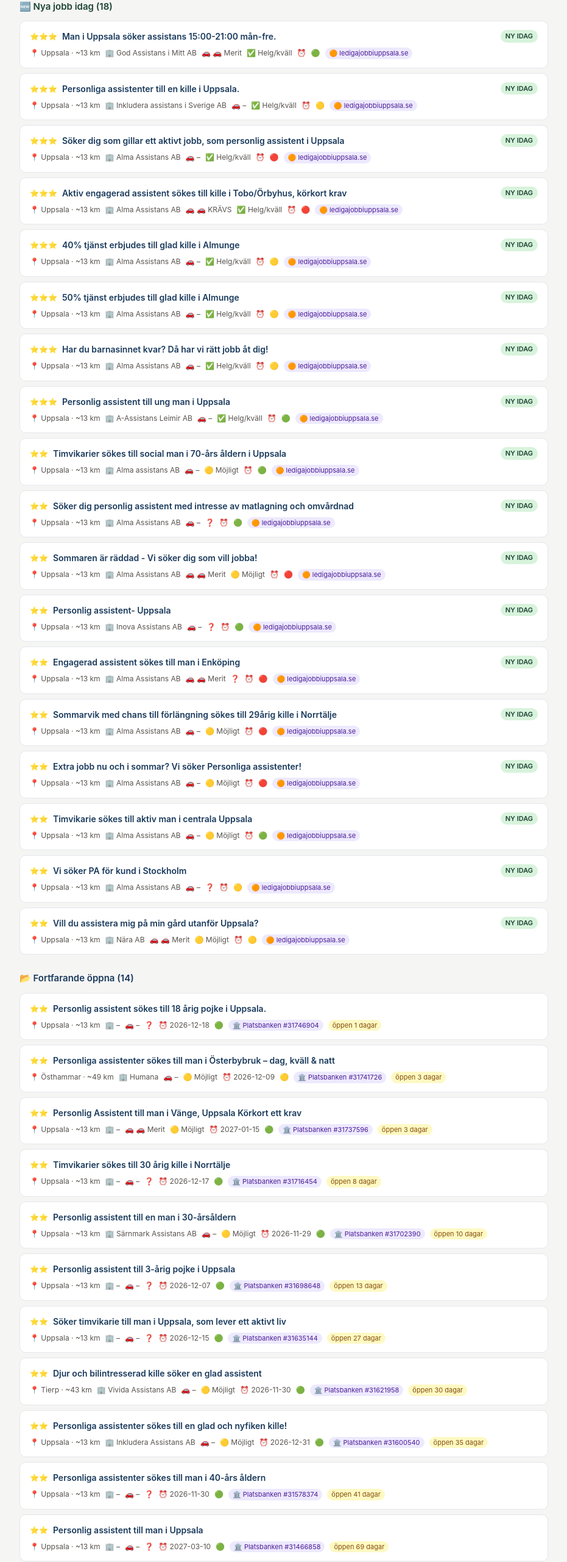
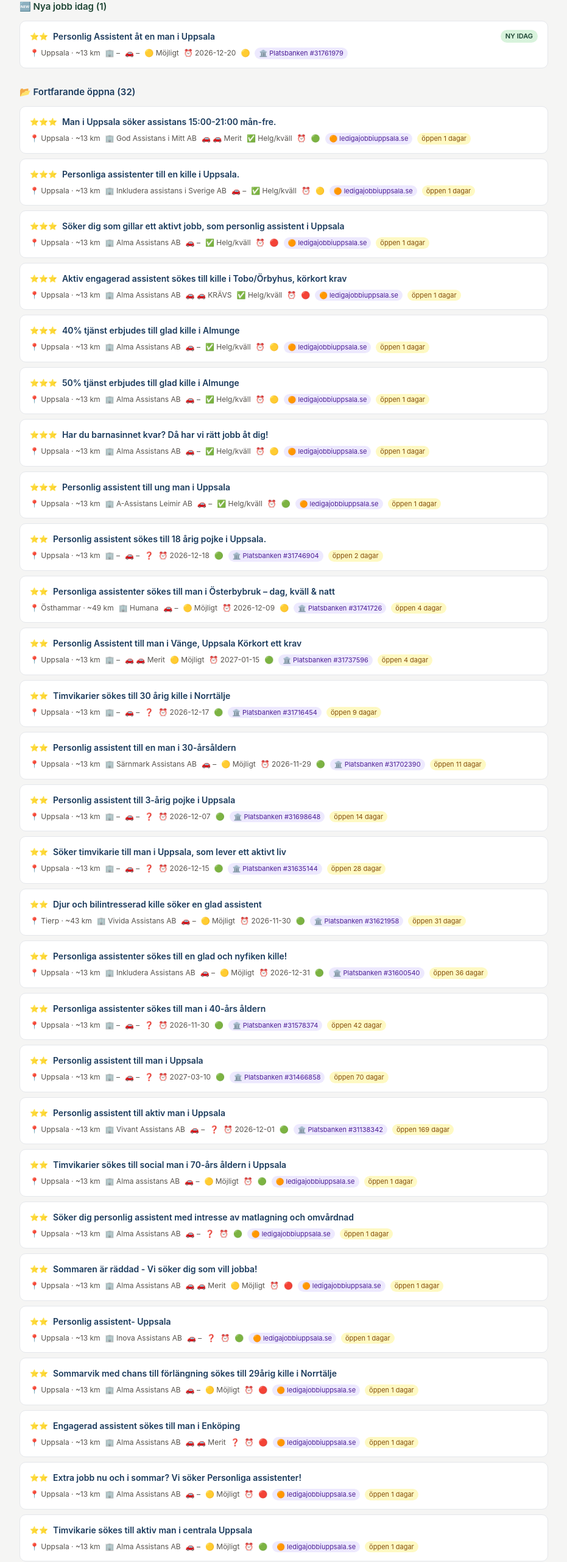
Before and after one commit to BorisTeuks/pa-jobb-uppsala, a plain HTML site: page docs/index.html in a window 1280 px wide. Shown: the part 236-2797 px from the top of the page at 61% size, without its empty margins (174-1105 px from the left). Drawn offline with Linux system fonts and the light colour scheme.

Commit message:
Auto: PA-jobb uppdatering 2026-11-21

```diff
--- a/docs/index.html
+++ b/docs/index.html
@@ -2,7 +2,7 @@
 <html lang="sv">
 <head>
 <meta charset="UTF-8"><meta name="viewport" content="width=device-width,initial-scale=1">
-<title>PA-jobb Uppsala – 2026-11-20</title>
+<title>PA-jobb Uppsala – 2026-11-21</title>
 <style>
   *{box-sizing:border-box;margin:0;padding:0}
   body{font-family:-apple-system,BlinkMacSystemFont,'Segoe UI',sans-serif;background:#f5f5f4;color:#1c1917;line-height:1.5}
@@ -45,24 +45,45 @@
 <body>
 <header>
   <h1>📋 PA-jobb Uppsala</h1>
-  <p>Uppdaterad 2026-11-20 &middot; Manliga kunder &middot; Max 50 km från Hjulaxelvägen 128 &middot; Körkort &amp; helg prioriterat</p>
+  <p>Uppdaterad 2026-11-21 &middot; Manliga kunder &middot; Max 50 km från Hjulaxelvägen 128 &middot; Körkort &amp; helg prioriterat</p>
   <div class="stats">
-    <div class="stat"><span>18</span>Nya idag</div>
-    <div class="stat"><span>14</span>Öppna</div>
+    <div class="stat"><span>1</span>Nya idag</div>
+    <div class="stat"><span>32</span>Öppna</div>
     <div class="stat"><span>0</span>Stängda</div>
     <div class="stat"><span>2</span>För långt</div>
   </div>
-  <div class="sources">📡 Källor: 14 från Platsbanken &nbsp;|&nbsp; 18 från ledigajobbiuppsala</div>
+  <div class="sources">📡 Källor: 15 från Platsbanken &nbsp;|&nbsp; 18 från ledigajobbiuppsala</div>
 </header>
 <main>
   <div class="section">
-    <div class="section-title" style="color:#1B4332">🆕 Nya jobb idag (18)</div>
+    <div class="section-title" style="color:#1B4332">🆕 Nya jobb idag (1)</div>
+
+    <div class="card">
+      <div class="card-top">
+        <span class="stars" style="color:#1A3A5C">⭐⭐</span>
+        <a href="https://arbetsformedlingen.se/platsbanken/annonser/31761979" target="_blank" class="job-title">Personlig Assistent åt en man i Uppsala</a>
+        <span class="badge badge-new">NY IDAG</span>
+      </div>
+      <div class="card-meta">
+        <span>📍 Uppsala &middot; ~13 km</span>
+        <span>🏢 –</span>
+        <span>🚗 –</span>
+        <span>🟡 Möjligt</span>
+        <span>⏰ 2026-12-20</span>
+        <span>🟡</span>
+        <span class="src-badge">🏛️ Platsbanken #31761979</span>
+
+      </div>
+    </div>
+  </div>
+  <div class="section">
+    <div class="section-title" style="color:#1A3A5C">📂 Fortfarande öppna (32)</div>
 
     <div class="card">
       <div class="card-top">
         <span class="stars" style="color:#1B4332">⭐⭐⭐</span>
         <a href="https://godassistans.se/jobba-hos-oss/lediga-tjanster/job/?132907&AMS" target="_blank" class="job-title">Man i Uppsala söker assistans 15:00-21:00 mån-fre.</a>
-        <span class="badge badge-new">NY IDAG</span>
+
       </div>
       <div class="card-meta">
         <span>📍 Uppsala &middot; ~13 km</span>
@@ -72,14 +93,14 @@
         <span>⏰ </span>
         <span>🟢</span>
         <span class="src-badge">🟠 ledigajobbiuppsala.se</span>
-
+        <span class='days-open'>öppen 1 dagar</span>
       </div>
     </div>
     <div class="card">
       <div class="card-top">
         <span class="stars" style="color:#1B4332">⭐⭐⭐</span>
         <a href="https://jobb.inkluderaassistans.se/jobb/10c3cee3-ab1d-490b-b53c-2f91eb3efb25" target="_blank" class="job-title">Personliga assistenter till en kille i Uppsala.</a>
-        <span class="badge badge-new">NY IDAG</span>
+
       </div>
       <div class="card-meta">
         <span>📍 Uppsala &middot; ~13 km</span>
@@ -89,14 +110,14 @@
         <span>⏰ </span>
         <span>🟡</span>
         <span class="src-badge">🟠 ledigajobbiuppsala.se</span>
-
+        <span class='days-open'>öppen 1 dagar</span>
       </div>
     </div>
     <div class="card">
       <div class="card-top">
         <span class="stars" style="color:#1B4332">⭐⭐⭐</span>
         <a href="https://almaportalen.assistansstod.se/recruitment/apply/2075/?source=2" target="_blank" class="job-title">Söker dig som gillar ett aktivt jobb, som personlig assistent i Uppsala</a>
-        <span class="badge badge-new">NY IDAG</span>
+
       </div>
       <div class="card-meta">
         <span>📍 Uppsala &middot; ~13 km</span>
@@ -106,14 +127,14 @@
         <span>⏰ </span>
         <span>🔴</span>
         <span class="src-badge">🟠 ledigajobbiuppsala.se</span>
-
+        <span class='days-open'>öppen 1 dagar</span>
       </div>
     </div>
     <div class="card">
       <div class="card-top">
         <span class="stars" style="color:#1B4332">⭐⭐⭐</span>
         <a href="https://almaportalen.assistansstod.se/recruitment/apply/1894/?source=2" target="_blank" class="job-title">Aktiv engagerad assistent sökes till kille i Tobo/Örbyhus, körkort krav</a>
-        <span class="badge badge-new">NY IDAG</span>
+
       </div>
       <div class="card-meta">
         <span>📍 Uppsala &middot; ~13 km</span>
@@ -123,14 +144,14 @@
         <span>⏰ </span>
         <span>🔴</span>
         <span class="src-badge">🟠 ledigajobbiuppsala.se</span>
-
+        <span class='days-open'>öppen 1 dagar</span>
       </div>
     </div>
     <div class="card">
       <div class="card-top">
         <span class="stars" style="color:#1B4332">⭐⭐⭐</span>
         <a href="https://almaportalen.assistansstod.se/recruitment/apply/1919/?source=2" target="_blank" class="job-title">40% tjänst erbjudes till glad kille i Almunge</a>
-        <span class="badge badge-new">NY IDAG</span>
+
       </div>
       <div class="card-meta">
         <span>📍 Uppsala &middot; ~13 km</span>
@@ -140,14 +161,14 @@
         <span>⏰ </span>
         <span>🟡</span>
         <span class="src-badge">🟠 ledigajobbiuppsala.se</span>
-
+        <span class='days-open'>öppen 1 dagar</span>
       </div>
     </div>
     <div class="card">
       <div class="card-top">
         <span class="stars" style="color:#1B4332">⭐⭐⭐</span>
         <a href="https://almaportalen.assistansstod.se/recruitment/apply/1886/?source=2" target="_blank" class="job-title">50% tjänst erbjudes till glad kille i Almunge</a>
-        <span class="badge badge-new">NY IDAG</span>
+
       </div>
       <div class="card-meta">
         <span>📍 Uppsala &middot; ~13 km</span>
@@ -157,14 +178,14 @@
         <span>⏰ </span>
         <span>🟡</span>
         <span class="src-badge">🟠 ledigajobbiuppsala.se</span>
-
+        <span class='days-open'>öppen 1 dagar</span>
       </div>
     </div>
     <div class="card">
       <div class="card-top">
         <span class="stars" style="color:#1B4332">⭐⭐⭐</span>
         <a href="https://almaportalen.assistansstod.se/recruitment/apply/1884/?source=2" target="_blank" class="job-title">Har du barnasinnet kvar? Då har vi rätt jobb åt dig!</a>
-        <span class="badge badge-new">NY IDAG</span>
+
       </div>
       <div class="card-meta">
         <span>📍 Uppsala &middot; ~13 km</span>
@@ -174,14 +195,14 @@
         <span>⏰ </span>
         <span>🟡</span>
         <span class="src-badge">🟠 ledigajobbiuppsala.se</span>
-
+        <span class='days-open'>öppen 1 dagar</span>
       </div>
     </div>
     <div class="card">
       <div class="card-top">
         <span class="stars" style="color:#1B4332">⭐⭐⭐</span>
         <a href="http://a-assistans.primass.se" target="_blank" class="job-title">Personlig assistent till ung man i Uppsala</a>
-        <span class="badge badge-new">NY IDAG</span>
+
       </div>
       <div class="card-meta">
         <span>📍 Uppsala &middot; ~13 km</span>
@@ -191,183 +212,9 @@
         <span>⏰ </span>
         <span>🟢</span>
         <span class="src-badge">🟠 ledigajobbiuppsala.se</span>
-
+        <span class='days-open'>öppen 1 dagar</span>
       </div>
     </div>
-    <div class="card">
-      <div class="card-top">
-        <span class="stars" style="color:#1A3A5C">⭐⭐</span>
-        <a href="https://almaportalen.assistansstod.se/recruitment/apply/2200/?source=2" target="_blank" class="job-title">Timvikarier sökes till social man i 70-års åldern i Uppsala</a>
-        <span class="badge badge-new">NY IDAG</span>
-      </div>
-      <div class="card-meta">
-        <span>📍 Uppsala &middot; ~13 km</span>
-        <span>🏢 Alma assistans AB</span>
-        <span>🚗 –</span>
-        <span>🟡 Möjligt</span>
-        <span>⏰ </span>
-        <span>🟢</span>
-        <span class="src-badge">🟠 ledigajobbiuppsala.se</span>
-
-      </div>
-    </div>
-    <div class="card">
-      <div class="card-top">
-        <span class="stars" style="color:#1A3A5C">⭐⭐</span>
-        <a href="https://almaportalen.assistansstod.se/recruitment/apply/2013/?source=2" target="_blank" class="job-title">Söker dig personlig assistent med intresse av matlagning och omvårdnad</a>
-        <span class="badge badge-new">NY IDAG</span>
-      </div>
-      <div class="card-meta">
-        <span>📍 Uppsala &middot; ~13 km</span>
-        <span>🏢 Alma Assistans AB</span>
-        <span>🚗 –</span>
-        <span>❓</span>
-        <span>⏰ </span>
-        <span>🟢</span>
-        <span class="src-badge">🟠 ledigajobbiuppsala.se</span>
-
-      </div>
-    </div>
-    <div class="card">
-      <div class="card-top">
-        <span class="stars" style="color:#1A3A5C">⭐⭐</span>
-        <a href="https://almaportalen.assistansstod.se/recruitment/apply/1988/?source=2" target="_blank" class="job-title">Sommaren är räddad - Vi söker dig som vill jobba!</a>
-        <span class="badge badge-new">NY IDAG</span>
-      </div>
-      <div class="card-meta">
-        <span>📍 Uppsala &middot; ~13 km</span>
-        <span>🏢 Alma Assistans AB</span>
-        <span>🚗 🚗 Merit</span>
-        <span>🟡 Möjligt</span>
-        <span>⏰ </span>
-        <span>🔴</span>
-        <span class="src-badge">🟠 ledigajobbiuppsala.se</span>
-
-      </div>
-    </div>
-    <div class="card">
-      <div class="card-top">
-        <span class="stars" style="color:#1A3A5C">⭐⭐</span>
-        <a href="https://www.acetrait.com/job/c5a26694-228a-403b-a203-7b0881bef662" target="_blank" class="job-title">Personlig assistent- Uppsala</a>
-        <span class="badge badge-new">NY IDAG</span>
-      </div>
-      <div class="card-meta">
-        <span>📍 Uppsala &middot; ~13 km</span>
-        <span>🏢 Inova Assistans AB</span>
-        <span>🚗 –</span>
-        <span>❓</span>
-        <span>⏰ </span>
-        <span>🟢</span>
-        <span class="src-badge">🟠 ledigajobbiuppsala.se</span>
-
-      </div>
-    </div>
-    <div class="card">
-      <div class="card-top">
-        <span class="stars" style="color:#1A3A5C">⭐⭐</span>
-        <a href="https://almaportalen.assistansstod.se/recruitment/apply/1955/?source=2" target="_blank" class="job-title">Engagerad assistent sökes till man i Enköping</a>
-        <span class="badge badge-new">NY IDAG</span>
-      </div>
-      <div class="card-meta">
-        <span>📍 Uppsala &middot; ~13 km</span>
-        <span>🏢 Alma Assistans AB</span>
-        <span>🚗 🚗 Merit</span>
-        <span>❓</span>
-        <span>⏰ </span>
-        <span>🔴</span>
-        <span class="src-badge">🟠 ledigajobbiuppsala.se</span>
-
-      </div>
-    </div>
-    <div class="card">
-      <div class="card-top">
-        <span class="stars" style="color:#1A3A5C">⭐⭐</span>
-        <a href="https://almaportalen.assistansstod.se/recruitment/apply/1954/?source=2" target="_blank" class="job-title">Sommarvik med chans till förlängning  sökes till 29årig kille i Norrtälje</a>
-        <span class="badge badge-new">NY IDAG</span>
-      </div>
-      <div class="card-meta">
-        <span>📍 Uppsala &middot; ~13 km</span>
-        <span>🏢 Alma Assistans AB</span>
-        <span>🚗 –</span>
-        <span>🟡 Möjligt</span>
-        <span>⏰ </span>
-        <span>🔴</span>
-        <span class="src-badge">🟠 ledigajobbiuppsala.se</span>
-
-      </div>
-    </div>
-    <div class="card">
-      <div class="card-top">
-        <span class="stars" style="color:#1A3A5C">⭐⭐</span>
-        <a href="https://almaportalen.assistansstod.se/recruitment/apply/1860/?source=2" target="_blank" class="job-title">Extra jobb nu och i sommar? Vi söker Personliga assistenter!</a>
-        <span class="badge badge-new">NY IDAG</span>
-      </div>
-      <div class="card-meta">
-        <span>📍 Uppsala &middot; ~13 km</span>
-        <span>🏢 Alma Assistans AB</span>
-        <span>🚗 –</span>
-        <span>🟡 Möjligt</span>
-        <span>⏰ </span>
-        <span>🔴</span>
-        <span class="src-badge">🟠 ledigajobbiuppsala.se</span>
-
-      </div>
-    </div>
-    <div class="card">
-      <div class="card-top">
-        <span class="stars" style="color:#1A3A5C">⭐⭐</span>
-        <a href="https://almaportalen.assistansstod.se/recruitment/apply/1961/?source=2" target="_blank" class="job-title">Timvikarie sökes till aktiv man i centrala Uppsala</a>
-        <span class="badge badge-new">NY IDAG</span>
-      </div>
-      <div class="card-meta">
-        <span>📍 Uppsala &middot; ~13 km</span>
-        <span>🏢 Alma Assistans AB</span>
-        <span>🚗 –</span>
-        <span>🟡 Möjligt</span>
-        <span>⏰ </span>
-        <span>🟢</span>
-        <span class="src-badge">🟠 ledigajobbiuppsala.se</span>
-
-      </div>
-    </div>
-    <div class="card">
-      <div class="card-top">
-        <span class="stars" style="color:#1A3A5C">⭐⭐</span>
-        <a href="https://www.trepli.com/?pitchId=28f18550-4d2f-433c-80e3-297d22dfb6ba&type=share" target="_blank" class="job-title">Vi söker PA för kund i Stockholm</a>
-        <span class="badge badge-new">NY IDAG</span>
-      </div>
-      <div class="card-meta">
-        <span>📍 Uppsala &middot; ~13 km</span>
-        <span>🏢 Alma Assistans AB</span>
-        <span>🚗 –</span>
-        <span>❓</span>
-        <span>⏰ </span>
-        <span>🟡</span>
-        <span class="src-badge">🟠 ledigajobbiuppsala.se</span>
-
-      </div>
-    </div>
-    <div class="card">
-      <div class="card-top">
-        <span class="stars" style="color:#1A3A5C">⭐⭐</span>
-        <a href="https://nara.assistansstod.se/recruitment/apply/23/?source=2" target="_blank" class="job-title">Vill du assistera mig på min gård utanför Uppsala?</a>
-        <span class="badge badge-new">NY IDAG</span>
-      </div>
-      <div class="card-meta">
-        <span>📍 Uppsala &middot; ~13 km</span>
-        <span>🏢 Nära AB</span>
-        <span>🚗 🚗 Merit</span>
-        <span>🟡 Möjligt</span>
-        <span>⏰ </span>
-        <span>🟡</span>
-        <span class="src-badge">🟠 ledigajobbiuppsala.se</span>
-
-      </div>
-    </div>
-  </div>
-  <div class="section">
-    <div class="section-title" style="color:#1A3A5C">📂 Fortfarande öppna (14)</div>
-
     <div class="card">
       <div class="card-top">
         <span class="stars" style="color:#1A3A5C">⭐⭐</span>
@@ -382,7 +229,7 @@
         <span>⏰ 2026-12-18</span>
         <span>🟢</span>
         <span class="src-badge">🏛️ Platsbanken #31746904</span>
-        <span class='days-open'>öppen 1 dagar</span>
+        <span class='days-open'>öppen 2 dagar</span>
       </div>
     </div>
     <div class="card">
@@ -399,7 +246,7 @@
         <span>⏰ 2026-12-09</span>
         <span>🟡</span>
         <span class="src-badge">🏛️ Platsbanken #31741726</span>
-        <span class='days-open'>öppen 3 dagar</span>
+        <span class='days-open'>öppen 4 dagar</span>
       </div>
     </div>
     <div class="card">
@@ -416,7 +263,7 @@
         <span>⏰ 2027-01-15</span>
         <span>🟢</span>
         <span class="src-badge">🏛️ Platsbanken #31737596</span>
-        <span class='days-open'>öppen 3 dagar</span>
+        <span class='days-open'>öppen 4 dagar</span>
       </div>
     </div>
     <div class="card">
@@ -433,7 +280,7 @@
         <span>⏰ 2026-12-17</span>
         <span>🟢</span>
         <span class="src-badge">🏛️ Platsbanken #31716454</span>
-        <span class='days-open'>öppen 8 dagar</span>
+        <span class='days-open'>öppen 9 dagar</span>
       </div>
     </div>
     <div class="card">
@@ -450,7 +297,7 @@
         <span>⏰ 2026-11-29</span>
         <span>🟢</span>
         <span class="src-badge">🏛️ Platsbanken #31702390</span>
-        <span class='days-open'>öppen 10 dagar</span>
+        <span class='days-open'>öppen 11 dagar</span>
       </div>
     </div>
     <div class="card">
@@ -467,7 +314,7 @@
         <span>⏰ 2026-12-07</span>
         <span>🟢</span>
         <span class="src-badge">🏛️ Platsbanken #31698648</span>
-        <span class='days-open'>öppen 13 dagar</span>
+        <span class='days-open'>öppen 14 dagar</span>
       </div>
     </div>
     <div class="card">
@@ -484,7 +331,7 @@
         <span>⏰ 2026-12-15</span>
         <span>🟢</span>
         <span class="src-badge">🏛️ Platsbanken #31635144</span>
-        <span class='days-open'>öppen 27 dagar</span>
+        <span class='days-open'>öppen 28 dagar</span>
       </div>
     </div>
     <div class="card">
@@ -501,7 +348,7 @@
         <span>⏰ 2026-11-30</span>
         <span>🟢</span>
         <span class="src-badge">🏛️ Platsbanken #31621958</span>
-        <span class='days-open'>öppen 30 dagar</span>
+        <span class='days-open'>öppen 31 dagar</span>
       </div>
     </div>
     <div class="card">
@@ -518,7 +365,7 @@
         <span>⏰ 2026-12-31</span>
         <span>🟢</span>
         <span class="src-badge">🏛️ Platsbanken #31600540</span>
-        <span class='days-open'>öppen 35 dagar</span>
+        <span class='days-open'>öppen 36 dagar</span>
       </div>
     </div>
     <div class="card">
@@ -535,7 +382,7 @@
         <span>⏰ 2026-11-30</span>
         <span>🟢</span>
         <span class="src-badge">🏛️ Platsbanken #31578374</span>
-        <span class='days-open'>öppen 41 dagar</span>
+        <span class='days-open'>öppen 42 dagar</span>
       </div>
     </div>
     <div class="card">
@@ -552,7 +399,7 @@
         <span>⏰ 2027-03-10</span>
         <span>🟢</span>
         <span class="src-badge">🏛️ Platsbanken #31466858</span>
-        <span class='days-open'>öppen 69 dagar</span>
+        <span class='days-open'>öppen 70 dagar</span>
       </div>
     </div>
     <div class="card">
@@ -569,7 +416,177 @@
         <span>⏰ 2026-12-01</span>
         <span>🟢</span>
         <span class="src-badge">🏛️ Platsbanken #31138342</span>
-        <span class='days-open'>öppen 168 dagar</span>
+        <span class='days-open'>öppen 169 dagar</span>
+      </div>
+    </div>
+    <div class="card">
+      <div class="card-top">
+        <span class="stars" style="color:#1A3A5C">⭐⭐</span>
+        <a href="https://almaportalen.assistansstod.se/recruitment/apply/2200/?source=2" target="_blank" class="job-title">Timvikarier sökes till social man i 70-års åldern i Uppsala</a>
+
+      </div>
+      <div class="card-meta">
+        <span>📍 Uppsala &middot; ~13 km</span>
+        <span>🏢 Alma assistans AB</span>
+        <span>🚗 –</span>
+        <span>🟡 Möjligt</span>
+        <span>⏰ </span>
+        <span>🟢</span>
+        <span class="src-badge">🟠 ledigajobbiuppsala.se</span>
+        <span class='days-open'>öppen 1 dagar</span>
+      </div>
+    </div>
+    <div class="card">
+      <div class="card-top">
+        <span class="stars" style="color:#1A3A5C">⭐⭐</span>
+        <a href="https://almaportalen.assistansstod.se/recruitment/apply/2013/?source=2" target="_blank" class="job-title">Söker dig personlig assistent med intresse av matlagning och omvårdnad</a>
+
+      </div>
+      <div class="card-meta">
+        <span>📍 Uppsala &middot; ~13 km</span>
+        <span>🏢 Alma Assistans AB</span>
+        <span>🚗 –</span>
+        <span>❓</span>
+        <span>⏰ </span>
+        <span>🟢</span>
+        <span class="src-badge">🟠 ledigajobbiuppsala.se</span>
+        <span class='days-open'>öppen 1 dagar</span>
+      </div>
+    </div>
+    <div class="card">
+      <div class="card-top">
+        <span class="stars" style="color:#1A3A5C">⭐⭐</span>
+        <a href="https://almaportalen.assistansstod.se/recruitment/apply/1988/?source=2" target="_blank" class="job-title">Sommaren är räddad - Vi söker dig som vill jobba!</a>
+
+      </div>
+      <div class="card-meta">
+        <span>📍 Uppsala &middot; ~13 km</span>
+        <span>🏢 Alma Assistans AB</span>
+        <span>🚗 🚗 Merit</span>
+        <span>🟡 Möjligt</span>
+        <span>⏰ </span>
+        <span>🔴</span>
+        <span class="src-badge">🟠 ledigajobbiuppsala.se</span>
+        <span class='days-open'>öppen 1 dagar</span>
+      </div>
+    </div>
+    <div class="card">
+      <div class="card-top">
+        <span class="stars" style="color:#1A3A5C">⭐⭐</span>
+        <a href="https://www.acetrait.com/job/c5a26694-228a-403b-a203-7b0881bef662" target="_blank" class="job-title">Personlig assistent- Uppsala</a>
+
+      </div>
+      <div class="card-meta">
+        <span>📍 Uppsala &middot; ~13 km</span>
+        <span>🏢 Inova Assistans AB</span>
+        <span>🚗 –</span>
+        <span>❓</span>
+        <span>⏰ </span>
+        <span>🟢</span>
+        <span class="src-badge">🟠 ledigajobbiuppsala.se</span>
+        <span class='days-open'>öppen 1 dagar</span>
+      </div>
+    </div>
+    <div class="card">
+      <div class="card-top">
+        <span class="stars" style="color:#1A3A5C">⭐⭐</span>
+        <a href="https://almaportalen.assistansstod.se/recruitment/apply/1954/?source=2" target="_blank" class="job-title">Sommarvik med chans till förlängning  sökes till 29årig kille i Norrtälje</a>
+
+      </div>
+      <div class="card-meta">
+        <span>📍 Uppsala &middot; ~13 km</span>
+        <span>🏢 Alma Assistans AB</span>
+        <span>🚗 –</span>
+        <span>🟡 Möjligt</span>
+        <span>⏰ </span>
+        <span>🔴</span>
+        <span class="src-badge">🟠 ledigajobbiuppsala.se</span>
+        <span class='days-open'>öppen 1 dagar</span>
+      </div>
+    </div>
+    <div class="card">
+      <div class="card-top">
+        <span class="stars" style="color:#1A3A5C">⭐⭐</span>
+        <a href="https://almaportalen.assistansstod.se/recruitment/apply/1955/?source=2" target="_blank" class="job-title">Engagerad assistent sökes till man i Enköping</a>
+
+      </div>
+      <div class="card-meta">
+        <span>📍 Uppsala &middot; ~13 km</span>
+        <span>🏢 Alma Assistans AB</span>
+        <span>🚗 🚗 Merit</span>
+        <span>❓</span>
+        <span>⏰ </span>
+        <span>🔴</span>
+        <span class="src-badge">🟠 ledigajobbiuppsala.se</span>
+        <span class='days-open'>öppen 1 dagar</span>
+      </div>
+    </div>
+    <div class="card">
+      <div class="card-top">
+        <span class="stars" style="color:#1A3A5C">⭐⭐</span>
+        <a href="https://almaportalen.assistansstod.se/recruitment/apply/1860/?source=2" target="_blank" class="job-title">Extra jobb nu och i sommar? Vi söker Personliga assistenter!</a>
+
+      </div>
+      <div class="card-meta">
+        <span>📍 Uppsala &middot; ~13 km</span>
+        <span>🏢 Alma Assistans AB</span>
+        <span>🚗 –</span>
+        <span>🟡 Möjligt</span>
+        <span>⏰ </span>
+        <span>🔴</span>
+        <span class="src-badge">🟠 ledigajobbiuppsala.se</span>
+        <span class='days-open'>öppen 1 dagar</span>
+      </div>
+    </div>
+    <div class="card">
+      <div class="card-top">
+        <span class="stars" style="color:#1A3A5C">⭐⭐</span>
+        <a href="https://almaportalen.assistansstod.se/recruitment/apply/1961/?source=2" target="_blank" class="job-title">Timvikarie sökes till aktiv man i centrala Uppsala</a>
+
+      </div>
+      <div class="card-meta">
+        <span>📍 Uppsala &middot; ~13 km</span>
+        <span>🏢 Alma Assistans AB</span>
+        <span>🚗 –</span>
+        <span>🟡 Möjligt</span>
+        <span>⏰ </span>
+        <span>🟢</span>
+        <span class="src-badge">🟠 ledigajobbiuppsala.se</span>
+        <span class='days-open'>öppen 1 dagar</span>
+      </div>
+    </div>
+    <div class="card">
+      <div class="card-top">
+        <span class="stars" style="color:#1A3A5C">⭐⭐</span>
+        <a href="https://www.trepli.com/?pitchId=28f18550-4d2f-433c-80e3-297d22dfb6ba&type=share" target="_blank" class="job-title">Vi söker PA för kund i Stockholm</a>
+
+      </div>
+      <div class="card-meta">
+        <span>📍 Uppsala &middot; ~13 km</span>
+        <span>🏢 Alma Assistans AB</span>
+        <span>🚗 –</span>
+        <span>❓</span>
+        <span>⏰ </span>
+        <span>🟡</span>
+        <span class="src-badge">🟠 ledigajobbiuppsala.se</span>
+        <span class='days-open'>öppen 1 dagar</span>
+      </div>
+    </div>
+    <div class="card">
+      <div class="card-top">
+        <span class="stars" style="color:#1A3A5C">⭐⭐</span>
+        <a href="https://nara.assistansstod.se/recruitment/apply/23/?source=2" target="_blank" class="job-title">Vill du assistera mig på min gård utanför Uppsala?</a>
+
+      </div>
+      <div class="card-meta">
+        <span>📍 Uppsala &middot; ~13 km</span>
+        <span>🏢 Nära AB</span>
+        <span>🚗 🚗 Merit</span>
+        <span>🟡 Möjligt</span>
+        <span>⏰ </span>
+        <span>🟡</span>
+        <span class="src-badge">🟠 ledigajobbiuppsala.se</span>
+        <span class='days-open'>öppen 1 dagar</span>
       </div>
     </div>
     <div class="card">
@@ -586,7 +603,7 @@
         <span>⏰ 2026-12-16</span>
         <span>🟢</span>
         <span class="src-badge">🏛️ Platsbanken #31678020</span>
-        <span class='days-open'>öppen 16 dagar</span>
+        <span class='days-open'>öppen 17 dagar</span>
       </div>
     </div>
     <div class="card">
@@ -603,7 +620,7 @@
         <span>⏰ 2026-11-30</span>
         <span>🟢</span>
         <span class="src-badge">🏛️ Platsbanken #31370224</span>
-        <span class='days-open'>öppen 92 dagar</span>
+        <span class='days-open'>öppen 93 dagar</span>
       </div>
     </div>
   </div>
@@ -619,5 +636,5 @@
     <strong>Helg:</strong> ✅ Helg/kväll = nämns explicit &nbsp;|&nbsp; 🟡 Möjligt = kväll/deltid nämns
   </div>
 </main>
-<footer>PA-agent v5 · 8 källor · GitHub Actions · Boris Teuks · 2026-11-20</footer>
+<footer>PA-agent v5 · 8 källor · GitHub Actions · Boris Teuks · 2026-11-21</footer>
 </body></html>
--- a/scripts/seen_jobs.json
+++ b/scripts/seen_jobs.json
@@ -126,5 +126,9 @@
   "lu_ecruitmentapply23source2": {
     "title": "Vill du assistera mig på min gård utanför Uppsala?",
     "first_seen": "2026-11-20"
+  },
+  "pb_31761979": {
+    "title": "Personlig Assistent åt en man i Uppsala",
+    "first_seen": "2026-11-21"
   }
 }
```
Also changed, not shown: 1 other file.
